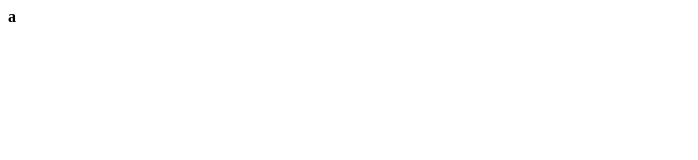
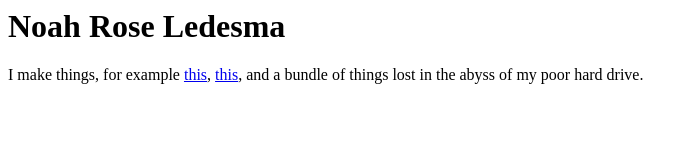
Before and after one commit to NoahRoseLedesma/NoahRoseLedesma.github.io, a plain HTML site: page index.html in a window 1280 px wide. Shown: the whole page, without its empty margins (0-698 px from the left). Drawn offline with Linux system fonts and the light colour scheme.

Commit message:
Add index.html

```diff
--- a/index.html
+++ b/index.html
@@ -1,3 +1,6 @@
 <html>
-<b>a</b>
+<body>
+<h1>Noah Rose Ledesma</h1>
+<p> I make things, for example <a href="https://github.com/NoahRoseLedesma/DeadReckoning">this</a>, <a href="https://github.com/NoahRoseLedesma/NodeFuck">this</a>, and a bundle of things lost in the abyss of my poor hard drive.</p>
+<body>
 </html>
```
